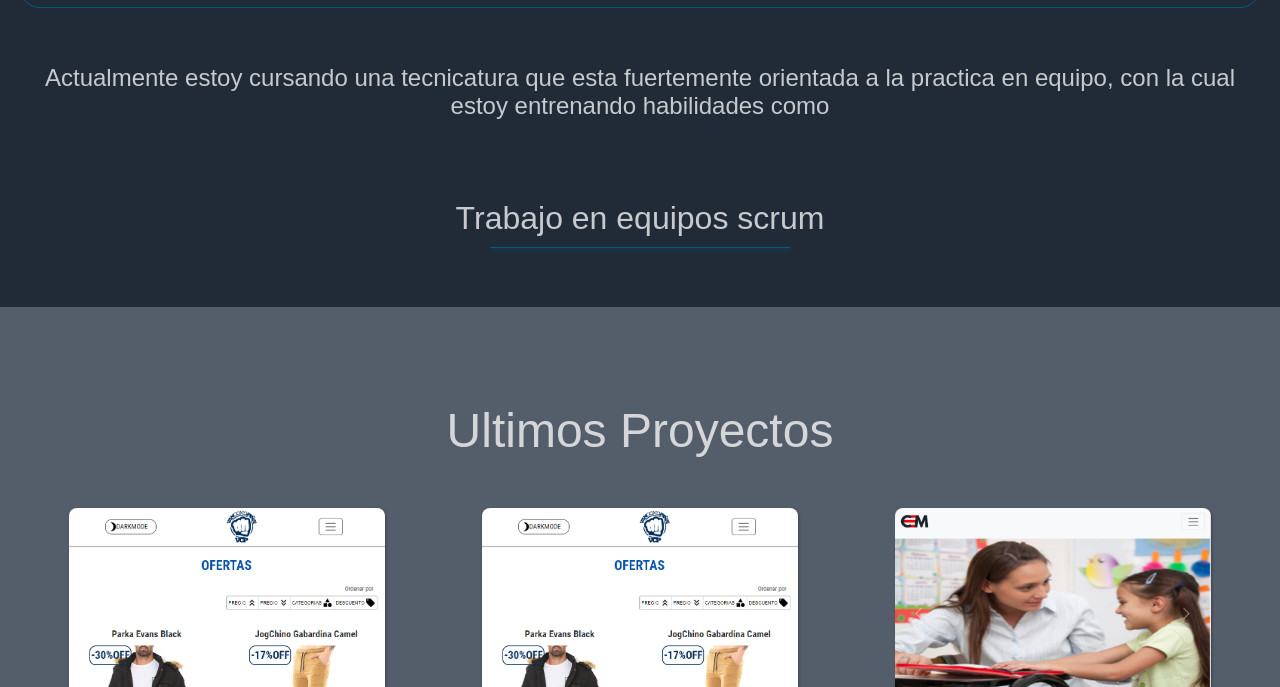
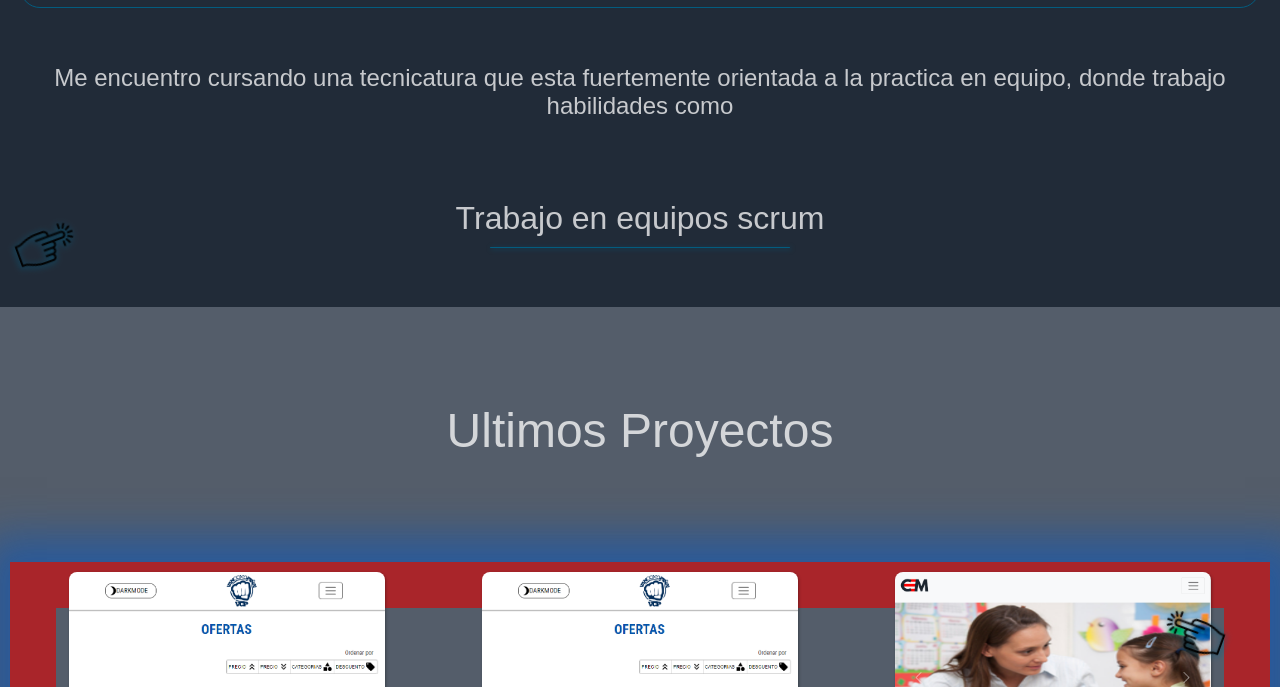
Before and after one commit to DavidCosta92/porfolio-david-costa, a website: page index.html in a window 1280 px wide. Shown: the part 2093-2780 px from the top of the page. Drawn offline with nearby package versions, Linux system fonts and the light colour scheme; a web font is replaced by a local one.

Commit message:
agregado de alguns estilos

```diff
--- a/assets/css/scss/style.scss
+++ b/assets/css/scss/style.scss
@@ -195,6 +195,7 @@
                     font-weight: 300;
                     padding-top: 7vh;
                 }
+
                 .softContainer {
                     overflow-y: scroll;
                     height: 25vh;
@@ -231,6 +232,9 @@
             font-size: 3rem;
             margin-bottom: 5vh;
         }
+        .difuminado {
+            box-shadow: 5px 5px 40px 30px rgba(23, 89, 175, 0.7), inset 0px 0px 0px 46px rgba(216, 5, 5, 0.64);
+          }
         .proyectosContainer{
             display: flex;
             flex-wrap: wrap;
@@ -373,4 +377,35 @@
         }
 
     }
+    .swipeIcon{
+        position: relative;
+        top: -110px;
+        width: 60px;
+
+        img{
+            animation-name: swipeIcon;
+            animation-duration: 2s;
+            animation-iteration-count: infinite;
+            width: 60px;
+            animation-direction: alternate;
+            filter:drop-shadow(1px 1px 3px var(--text-title-color-light-blue))
+
+        }
+        @keyframes swipeIcon {
+        from {
+            transform: rotate(150deg); transform-origin: 0;
+        }
+
+        to {
+            transform: rotate(50deg); transform-origin: 5;
+        }
+        }
+
+    }
+    #proyectos .swipeIcon{
+        top: 100px;
+        z-index: 10;
+        left: calc(100vw - 130px);
+        transform: scaleX(-1);
+    }
 }
--- a/index.html
+++ b/index.html
@@ -83,8 +83,8 @@
 
         <div class="aprendiendoContainer">
                 <div class="contenedorAprendizajesB">
-                    <p class="softSkills">Actualmente estoy cursando una tecnicatura que esta fuertemente
-                         orientada a la practica en equipo, con la cual estoy entrenando habilidades como
+                    <p class="softSkills">Me encuentro cursando una tecnicatura que esta fuertemente
+                         orientada a la practica en equipo, donde trabajo habilidades como
                     </p>
                     <div class="softContainer">
                         <p>Trabajo en equipos scrum</p>
@@ -96,6 +96,9 @@
                         <p>Manejo de grupos y liderazgo</p>
                         <div class="divisor"></div>
                     </div>
+                    <div class="swipeIcon">
+                        <img src="./assets/icons/touch-screen.png">
+                    </div>
                 </div>
         </div>
 
@@ -104,7 +107,10 @@
 
     <section class="proyectos" id="proyectos">
         <p>Ultimos Proyectos</p>
-        <div class="proyectosContainer">
+        <div class="swipeIcon">
+            <img src="./assets/icons/touch-screen.png">
+        </div>
+        <div class="proyectosContainer difuminado">
             <!-- proyecto APIII-->
             <div class="ih-item square colored effect6 from_top_and_bottom cardProyect"><a>
                 <div class="img"><img src="./assets/imagenes/vcp-vistaMiniatura.png" alt="img"></div>
@@ -113,9 +119,6 @@
                         <input type="button" value="Deploy" onclick="javascript:window.open('https://beneficial-fire-production.up.railway.app/','','width=600,height=400,left=50,top=50,toolbar=yes');" />
                         <input type="button" value="Repo" onclick="javascript:window.open('https://davidcst2991@bitbucket.org/davidcst2991/desafio2.git','','width=600,height=400,left=50,top=50,toolbar=yes');" />
                         <input type="button" value="Documentacion" onclick="javascript:window.open('https://docs.google.com/document/d/1uOMZOC_m3fLgB-7yIwzABKwj6gHbcKg4ExLcMi2Gysk/edit?usp=share_link','','width=600,height=400,left=50,top=50,toolbar=yes');" />
-
-
-
                     </span>
                     <p id="tituloProyecto">API "Pied Piper" en JAVA</p>
                     <p id="descripcionProyecto">Api de contactos, para agregar, editar y eliminar contactos, con authenticacion de usarios. Creada en JAVA con Spring, deploy en Railway.</p>
```
Also changed, not shown: assets/css/style.css, assets/icons/swipeIcon.png (added), assets/icons/touch-screen.png (added), 1 other file.
